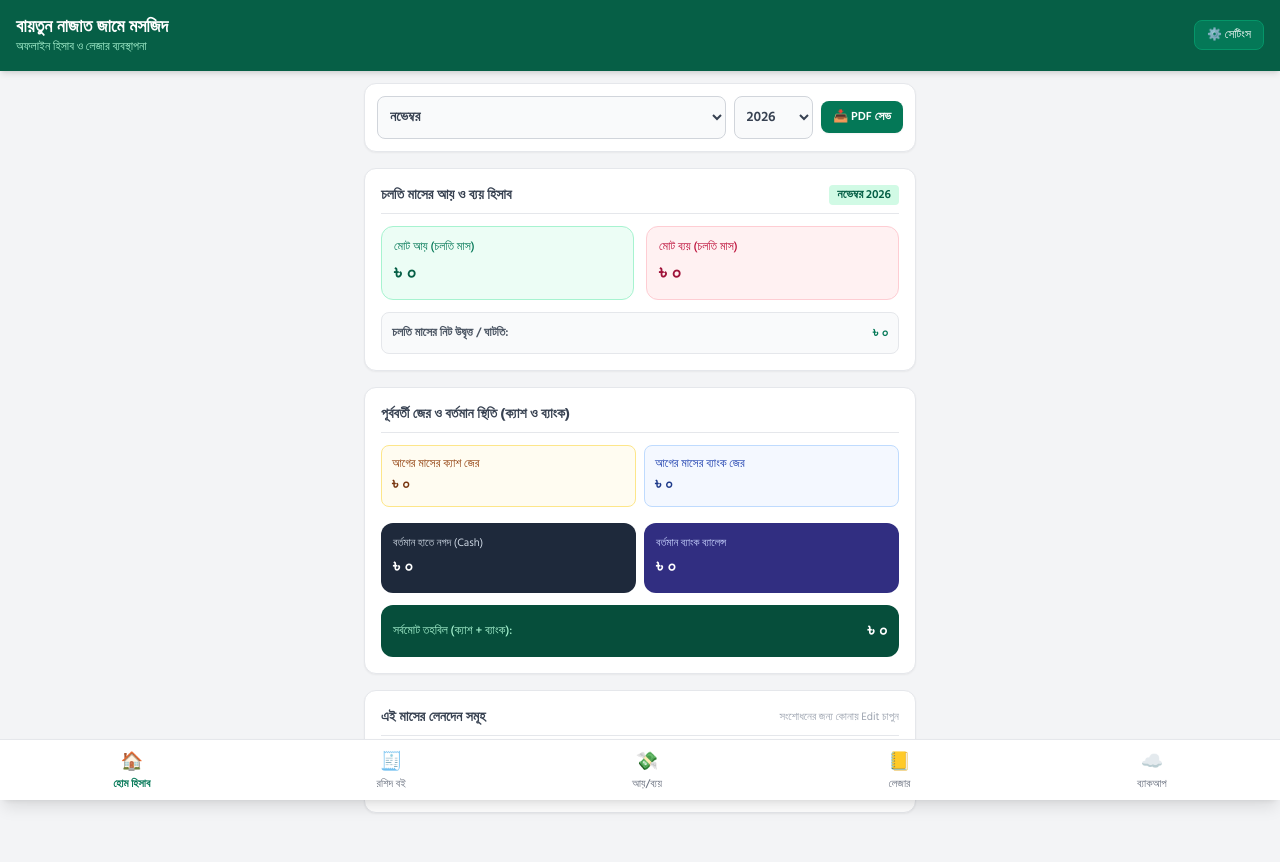
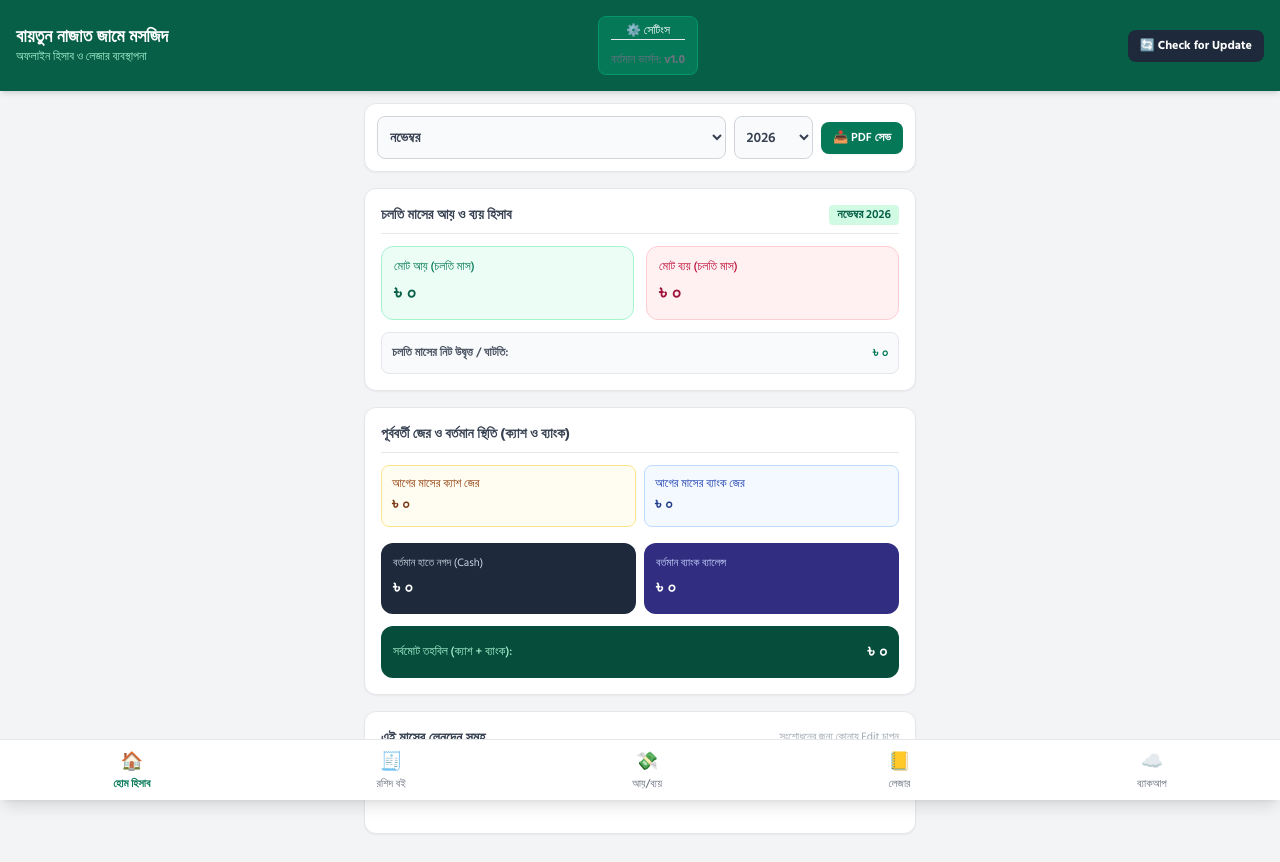
Before and after one commit to shahedshift/Hibab-4, a website: page index.html in a window 1280 px wide. Drawn offline with nearby package versions, Linux system fonts and the light colour scheme.

Commit message:
Update index.html

```diff
--- a/index.html
+++ b/index.html
@@ -39,6 +39,12 @@
         </div>
         <button onclick="openMosqueModal()" class="bg-emerald-700 hover:bg-emerald-600 px-3 py-1.5 rounded-lg text-xs font-medium border border-emerald-600">
             ⚙️ সেটিংস
+            <div class="pt-3 border-t flex items-center justify-between">
+                <span class="text-xs text-gray-500">বর্তমান ভার্সন: <strong id="app-current-ver">v1.0</strong></span>
+                <button onclick="checkForAppUpdate()" id="btn-check-update" class="bg-slate-800 hover:bg-slate-700 text-white px-3 py-2 rounded-lg text-xs font-bold flex items-center gap-1">
+                    🔄 Check for Update
+                </button>
+            </div>
         </button>
     </header>
 
@@ -1585,6 +1591,45 @@
                 btn.disabled = false;
             }
         }
+
+        // ==================== IN-APP GITHUB UPDATE CHECKER ====================
+        const GITHUB_REPO = 'shahedshift/Hibab-4';
+        const CURRENT_APP_VERSION = 'v1.0.1'; // নতুন ভার্সন আপলোড করলে চাইলে এটি বাড়াতে পারেন
+
+        async function checkForAppUpdate() {
+            const btn = document.getElementById('btn-check-update');
+            const origText = btn.innerHTML;
+            btn.innerHTML = '⏳ চেক হচ্ছে...';
+            btn.disabled = true;
+
+            try {
+                const res = await fetch(`https://api.github.com/repos/${GITHUB_REPO}/releases/latest`, {
+                    cache: 'no-store'
+                });
+                if (!res.ok) {
+                    throw new Error('কোনো রিলিজ পাওয়া যায়নি।');
+                }
+                const data = await res.json();
+                const latestTag = data.tag_name;
+                const apkAsset = data.assets.find(a => a.name.endsWith('.apk'));
+
+                if (!apkAsset) {
+                    alert('সর্বশেষ রিলিজে কোনো APK ফাইল পাওয়া যায়নি।');
+                } else if (latestTag !== CURRENT_APP_VERSION) {
+                    const confirmDownload = confirm(`নতুন আপডেট পাওয়া গেছে (${latestTag})!\nআপনি কি এখনই নতুন APK ডাউনলোড করতে চান?`);
+                    if (confirmDownload) {
+                        window.open(apkAsset.browser_download_url, '_system');
+                    }
+                } else {
+                    alert(`আপনি সর্বশেষ ভার্সন (${CURRENT_APP_VERSION}) ব্যবহার করছেন।`);
+                }
+            } catch (err) {
+                alert('আপডেট চেক করা সম্ভব হয়নি। আপনার ইন্টারনেট সংযোগ পরীক্ষা করুন।');
+            } finally {
+                btn.innerHTML = origText;
+                btn.disabled = false;
+            }
+        }
     </script>
 </body>
 </html>
```
